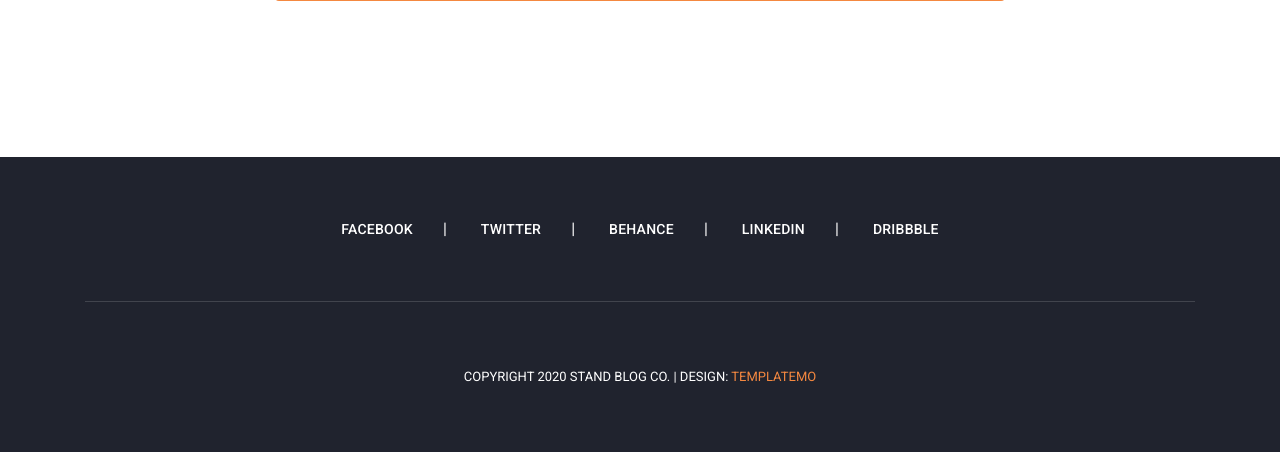
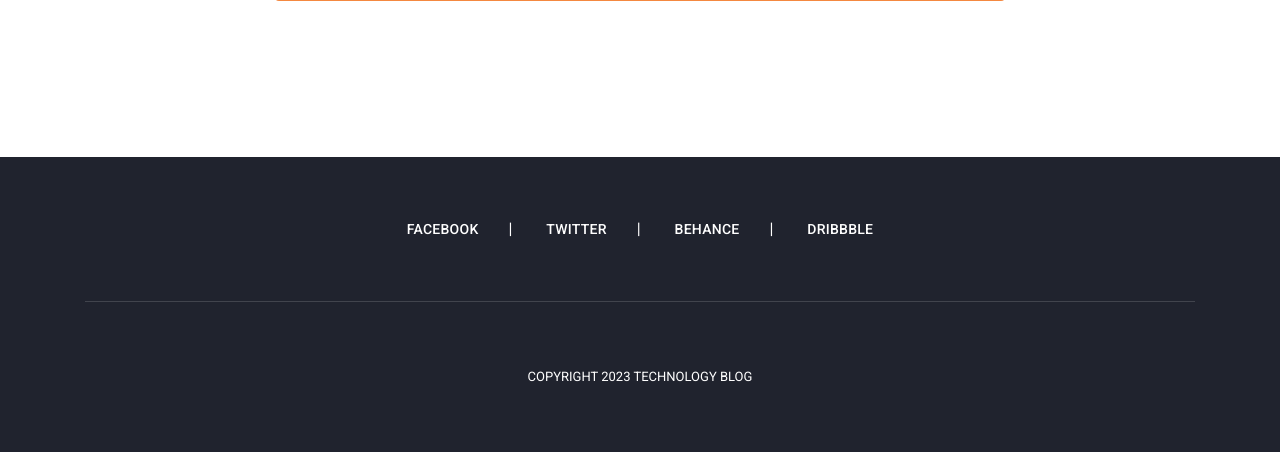
Before and after one commit to sammanomar/blogg, a Django app: page /add_blog/ in a window 1280 px wide. Shown: the part 1060-1512 px from the top of the page. Run offline with Django 3.2, Linux system fonts and the light colour scheme; the visitor is signed in with stand-in values (Sample User, id 1); data that the repository does not hold is empty; some libraries are stand-ins or nearby versions.

Commit message:
update footer

```diff
--- a/templates/footer.html
+++ b/templates/footer.html
@@ -3,18 +3,15 @@
         <div class="row">
             <div class="col-lg-12">
                 <ul class="social-icons">
-            <li><a href="#">Facebook</a></li>
-            <li><a href="#">Twitter</a></li>
-            <li><a href="#">Behance</a></li>
-            <li><a href="#">Linkedin</a></li>
-            <li><a href="#">Dribbble</a></li>
+                    <li><a href="https://www.facebook.com/">Facebook</a></li>
+                    <li><a href="https://www.twitter.com/">Twitter</a></li>
+                    <li><a href="https://www.behance.net/">Behance</a></li>
+                    <li><a href="https://dribbble.com/">Dribbble</a></li>
                 </ul>
             </div>
             <div class="col-lg-12">
                 <div class="copyright-text">
-            <p>Copyright 2020 Stand Blog Co.
-
-               | Design: <a rel="nofollow" href="https://templatemo.com" target="_parent">TemplateMo</a></p>
+                    <p>Copyright 2023 Technology Blog</p>
                 </div>
             </div>
         </div>
```
Lines whose indentation alone changed are shown as unchanged.
